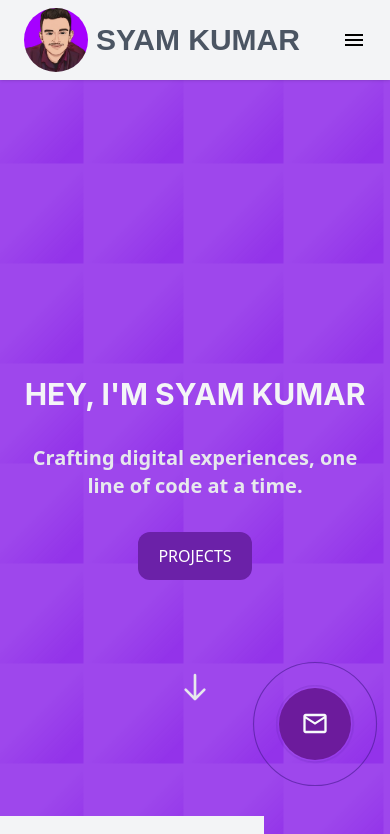
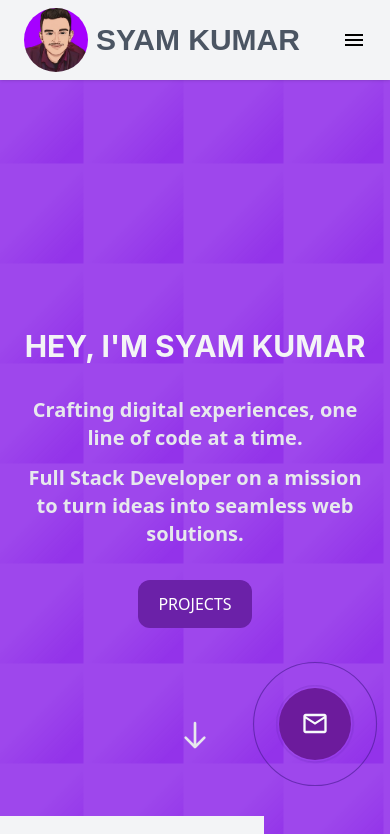
Before and after one commit to syamkumar6/my_web, a React (Vite) app: page / in a window 390 px wide. Shown: the top 834 px of the page. Built offline with nearby package versions, Linux system fonts and the light colour scheme; a web font is replaced by a local one.

Commit message:
Update Home.jsx

```diff
--- a/src/Components/Home/Home.jsx
+++ b/src/Components/Home/Home.jsx
@@ -66,7 +66,7 @@ function Home() {
           <p className="  text-gray-200 font-semibold text-xl">
             Crafting digital experiences, one line of code at a time.
           </p>
-          <p className="hidden lg:block  text-gray-200 font-semibold text-xl">
+          <p className="  text-gray-200 font-semibold text-xl text-center">
             Full Stack Developer on a mission to turn ideas into seamless web solutions.
           </p>
         </div>
```
